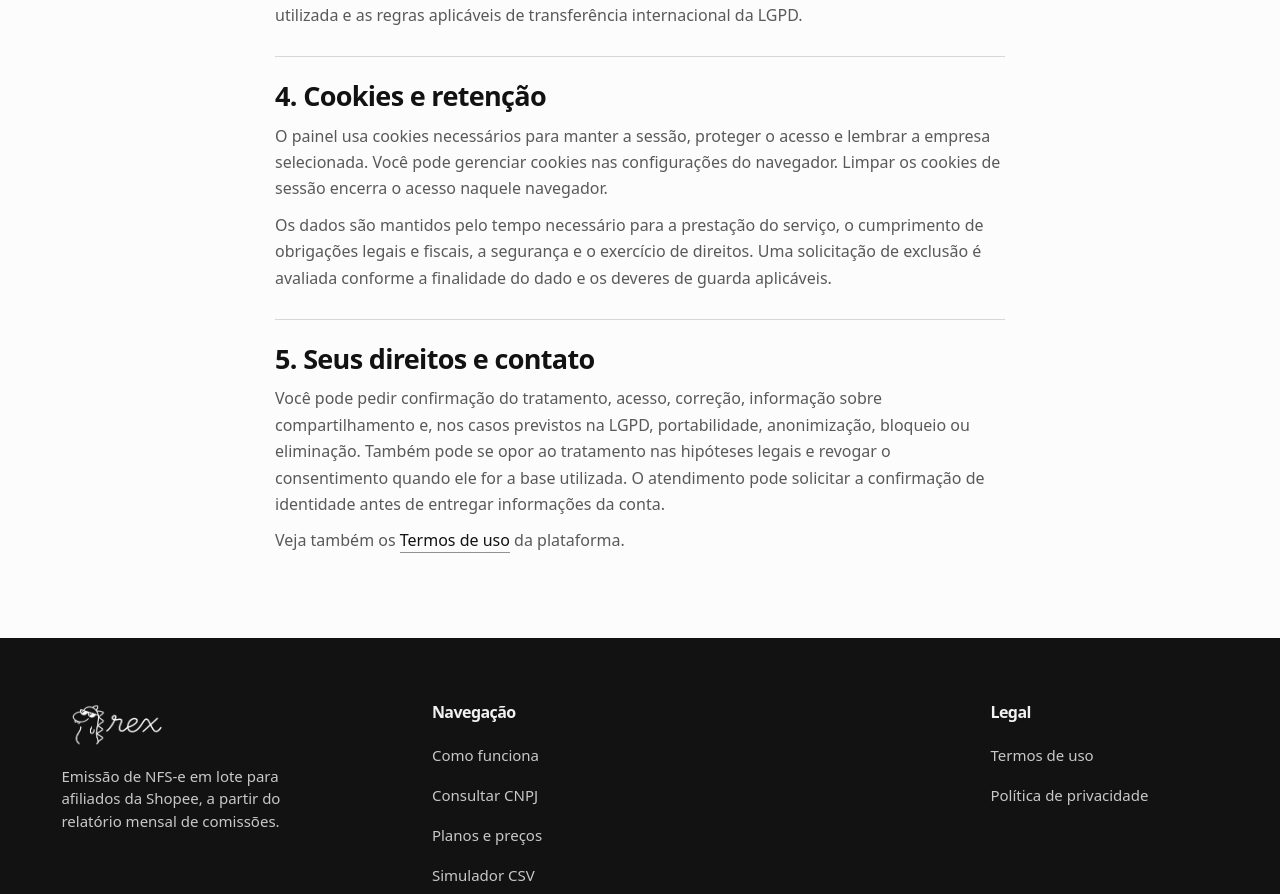
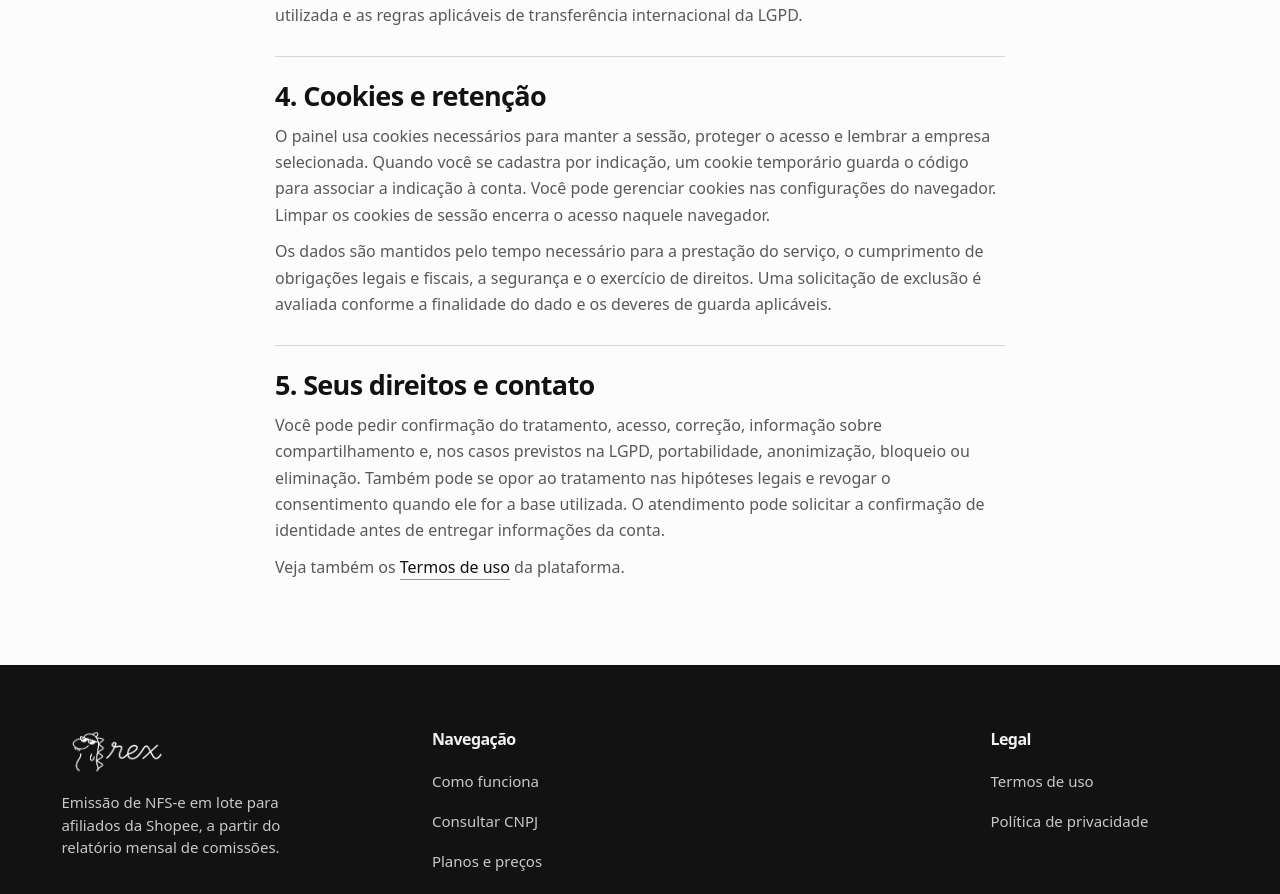
Before and after one commit to washington-snowe/emissor-nfse-lote, a Next.js app: page /politica-de-privacidade in a window 1280 px wide. Shown: the part 1360-2254 px from the top of the page. Built offline with nearby package versions, Linux system fonts and the light colour scheme.

Commit message:
Disclose referral attribution in the privacy policy

```diff
--- a/src/app/(legal)/politica-de-privacidade/page.tsx
+++ b/src/app/(legal)/politica-de-privacidade/page.tsx
@@ -39,7 +39,7 @@ export default function PrivacyPage() {
     </section>
     <section>
       <h2>4. Cookies e retenção</h2>
-      <p>O painel usa cookies necessários para manter a sessão, proteger o acesso e lembrar a empresa selecionada. Você pode gerenciar cookies nas configurações do navegador. Limpar os cookies de sessão encerra o acesso naquele navegador.</p>
+      <p>O painel usa cookies necessários para manter a sessão, proteger o acesso e lembrar a empresa selecionada. Quando você se cadastra por indicação, um cookie temporário guarda o código para associar a indicação à conta. Você pode gerenciar cookies nas configurações do navegador. Limpar os cookies de sessão encerra o acesso naquele navegador.</p>
       <p>Os dados são mantidos pelo tempo necessário para a prestação do serviço, o cumprimento de obrigações legais e fiscais, a segurança e o exercício de direitos. Uma solicitação de exclusão é avaliada conforme a finalidade do dado e os deveres de guarda aplicáveis.</p>
     </section>
     <section>
```
